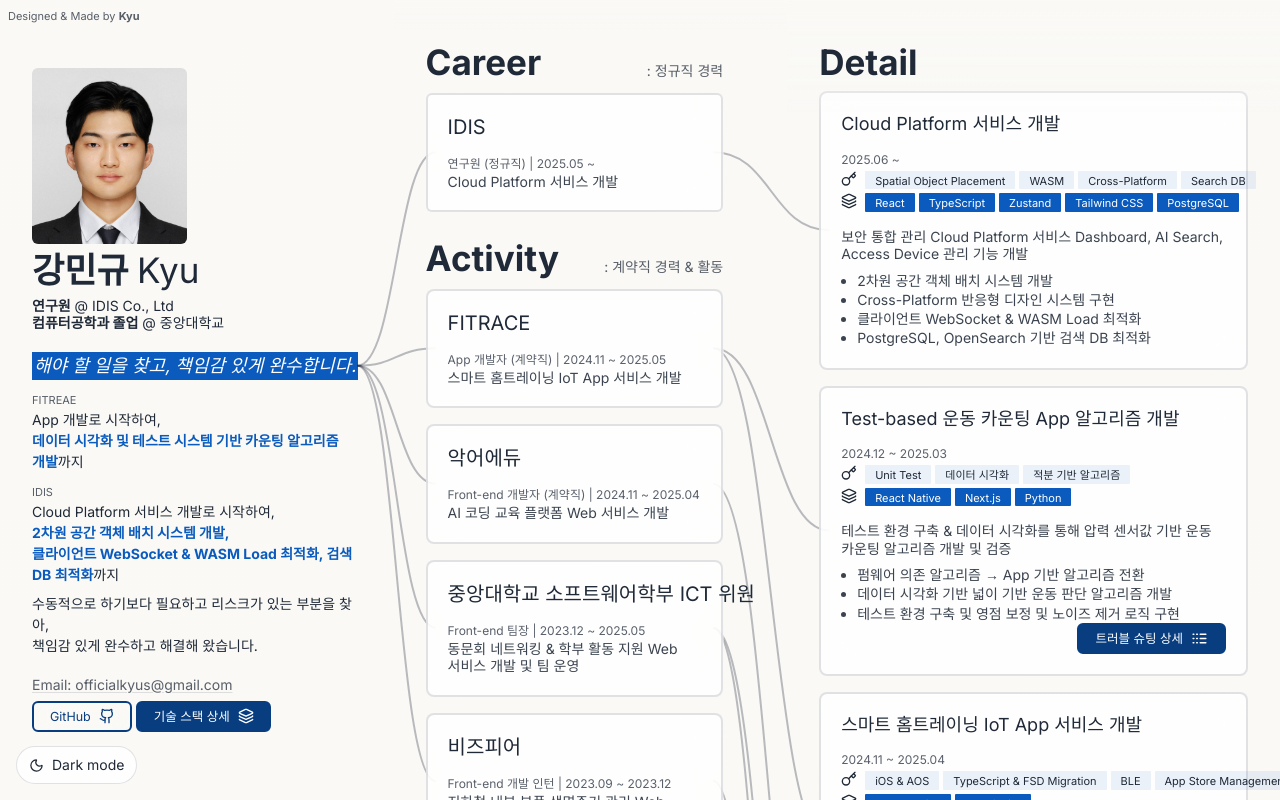
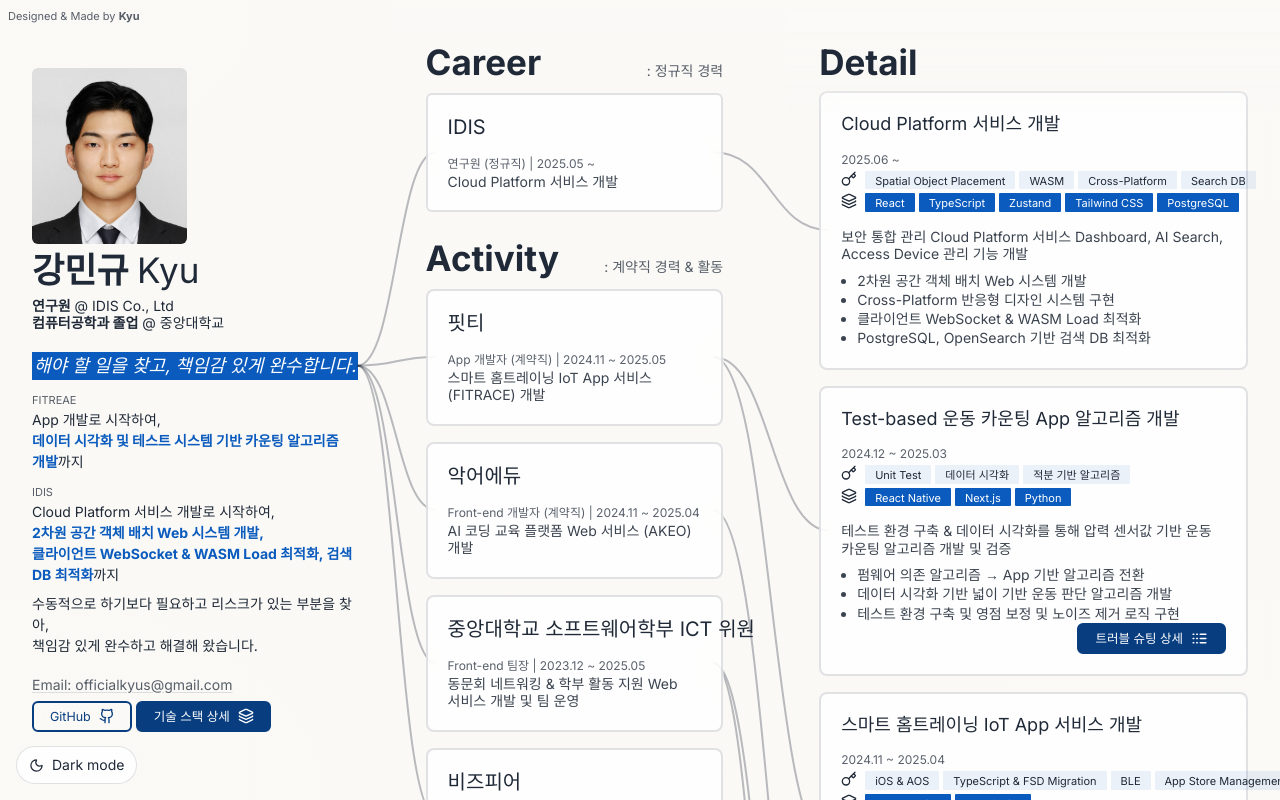
Before and after one commit to selfishAltruism/Masterpiece_of_The_Portfolio, a Next.js app: page / in a window 1280 px wide. Built offline with nearby package versions, Linux system fonts and the light colour scheme.

Commit message:
(fix) group 오기 수정.

```diff
--- a/src/entities/mobile/MobileProfile.tsx
+++ b/src/entities/mobile/MobileProfile.tsx
@@ -108,8 +108,8 @@ const MobileProfile = () => {
           <br />
           Cloud Platform 서비스 개발로 시작하여,
           <strong className="text-[#0A5BBD]">
-            2차원 공간 객체 배치 시스템 개발, 클라이언트 WebSocket & WASM Load
-            최적화, 검색 DB 최적화
+            2차원 공간 객체 배치 Web 시스템 개발, 클라이언트 WebSocket & WASM
+            Load 최적화, 검색 DB 최적화
           </strong>
           까지
         </p>
--- a/src/shared/data/development.ts
+++ b/src/shared/data/development.ts
@@ -16,7 +16,7 @@ export const developmentLogs: Data.Development[] = [
       "PostgreSQL",
     ],
     tasks: [
-      "2차원 공간 객체 배치 시스템 개발",
+      "2차원 공간 객체 배치 Web 시스템 개발",
       "Cross-Platform 반응형 디자인 시스템 구현",
       "클라이언트 WebSocket & WASM Load 최적화",
       "PostgreSQL, OpenSearch 기반 검색 DB 최적화",
@@ -68,7 +68,7 @@ export const developmentLogs: Data.Development[] = [
     id: 2,
     linkedTo: "activity",
     linkedId: 1,
-    title: "코딩 문제 생성 및 편집 Web 인터페이스 개발",
+    title: "코딩 문제 생성 Web 인터페이스 개발",
     description:
       "마크다운 문법 기반으로 코딩 문제를 생성하고 편집할 수 있는 Web 인터페이스 개발",
     period: "2024.11 ~ 2025.04",
@@ -94,6 +94,7 @@ export const developmentLogs: Data.Development[] = [
     tasks: [
       "Agile 방법론 기반 Sprint 운영",
       "Next.js, 인증/인가 구조 관련 교육 진행",
+      "QA 진행 및 유지보수",
       "Cross-Platform 반응형 디자인 시스템 구현 & PWA 배포",
       "서비스 홍보 Web 페이지 구현 & SEO 최적화",
     ],
--- a/src/shared/data/group.ts
+++ b/src/shared/data/group.ts
@@ -22,8 +22,8 @@ export const ownedServices: Data.OwnedServcie[] = [
 export const activities: Data.Activity[] = [
   {
     id: 0,
-    name: "FITRACE",
-    description: "스마트 홈트레이닝 IoT App 서비스 개발",
+    name: "핏티",
+    description: "스마트 홈트레이닝 IoT App 서비스 (FITRACE) 개발",
     position: "App 개발자 (계약직)",
     period: "2024.11 ~ 2025.05",
     /* result:
@@ -32,7 +32,7 @@ export const activities: Data.Activity[] = [
   {
     id: 1,
     name: "악어에듀",
-    description: "AI 코딩 교육 플랫폼 Web 서비스 개발",
+    description: "AI 코딩 교육 플랫폼 Web 서비스 (AKEO) 개발",
     position: "Front-end 개발자 (계약직)",
     period: "2024.11 ~ 2025.04",
     /* result:
@@ -45,8 +45,8 @@ export const activities: Data.Activity[] = [
     description: "동문회 네트워킹 & 학부 활동 지원 Web 서비스 개발 및 팀 운영",
     position: "Front-end 팀장",
     period: "2023.12 ~ 2025.05",
-    /* result: "https://causw.co.kr",
-    teamLink: "https://about.causw.co.kr/", */
+    /* result: "https://causw.co.kr", */
+    /*teamLink: "https://about.causw.co.kr/", */
   },
   {
     id: 3,
--- a/src/shared/ui/Title.tsx
+++ b/src/shared/ui/Title.tsx
@@ -7,7 +7,7 @@ interface TitleProps {
 
 const Title = ({ children, description }: TitleProps) => {
   return (
-    <h1 className="theme-text-primary -mb-1 flex items-end justify-between pt-1 text-[35px] font-bold max-xl:text-2xl max-lg:-mb-0">
+    <h1 className="theme-text-primary -mb-1 flex items-end justify-between pt-1 text-[35px] font-bold max-xl:text-2xl max-lg:-mb-0 max-sm:text-[20px]">
       <span>{children}</span>
       {description && (
         <span className="theme-text-soft text-sm font-normal max-lg:text-[11px] max-sm:hidden lg:mb-2">
--- a/src/widgets/detail/Header.tsx
+++ b/src/widgets/detail/Header.tsx
@@ -75,7 +75,7 @@ export const Header = ({ title, peroid, tags, techs, toc }: HeaderProps) => (
         {title}
       </p>
     </Title>
-    <h1 className="w-[150px] min-w-[150px] pr-2 pt-7 text-end text-[10px] leading-tight tracking-tight sm:w-[180px] sm:min-w-[180px] md:text-sm xl:hidden">
+    <h1 className="w-[150px] min-w-[150px] pr-2 pt-7 text-end text-[10px] leading-tight tracking-tight max-sm:w-[110px] max-sm:min-w-[110px] sm:w-[180px] sm:min-w-[180px] md:text-sm xl:hidden">
       {peroid}
     </h1>
     <DetailMeta
--- a/src/widgets/main/Profile.tsx
+++ b/src/widgets/main/Profile.tsx
@@ -81,7 +81,7 @@ const Profile = React.forwardRef<HTMLDivElement>((props, ref) => {
             <br />
             Cloud Platform 서비스 개발로 시작하여, <br />
             <strong className="text-[#0A5BBD]">
-              2차원 공간 객체 배치 시스템 개발, <br />
+              2차원 공간 객체 배치 Web 시스템 개발, <br />
               클라이언트 WebSocket & WASM Load 최적화, 검색 DB 최적화
             </strong>
             까지
@@ -209,7 +209,7 @@ const Profile = React.forwardRef<HTMLDivElement>((props, ref) => {
                     <br />
                     Cloud Platform 서비스 개발로 시작하여, <br />
                     <strong className="text-[#0A5BBD]">
-                      2차원 공간 객체 배치 시스템 개발, <br />
+                      2차원 공간 객체 배치 Web 시스템 개발, <br />
                       클라이언트 WebSocket & WASM Load 최적화, 검색 DB 최적화
                     </strong>
                     까지
```
